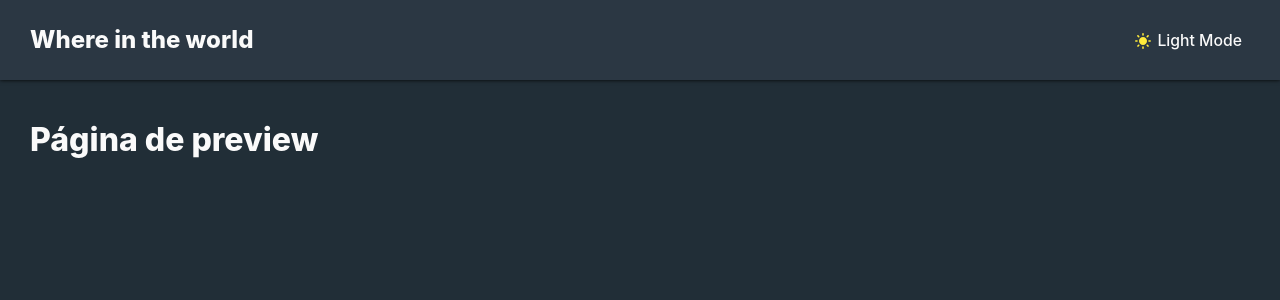
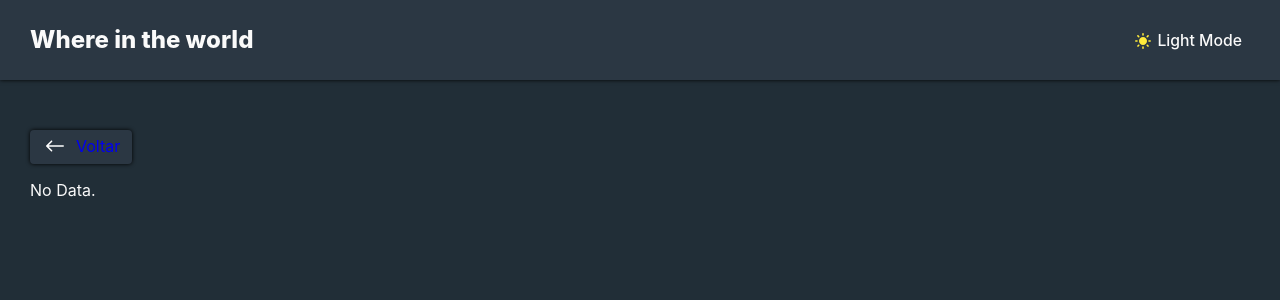
Before and after one commit to Carlosxell/d3-teste, a React (Create React App) app: page /preview/1 in a window 1280 px wide. Shown: the top 300 px of the page. Built offline with nearby package versions, Linux system fonts and the light colour scheme; no server answers.

Commit message:
criação de arquivos e códigos iniciais para página de preview

```diff
--- /dev/null
+++ b/src/assets/css/_components/_cardPreview.scss
@@ -0,0 +1,58 @@
+@import '../_utils/_imports';
+
+.cardPreview {
+  margin-top: pxToEm(48);
+
+  &_boxImg {
+    display: inline-block;
+    overflow: hidden;
+    padding-top: 56.25%;
+    position: relative;
+    width: 100%;
+
+    &_img {
+      height: 100%;
+      left: 0;
+      object-fit: cover;
+      position: absolute;
+      top: 0;
+      width: 100%;
+    }
+  }
+
+  &_body {
+    color: $color-white;
+    display: block;
+    padding: pxToRem(10) pxToRem(15) pxToRem(20);
+    text-decoration: none;
+
+    &_title {
+      font-size: pxToRem(18);
+      margin-bottom: pxToRem(20);
+    }
+
+    &_list {
+      font-size: pxToRem(14);
+      font-weight: 400;
+      list-style: none;
+      margin: 0;
+      padding: 0;
+
+      &_item {
+        margin-bottom: pxToRem(8);
+      }
+    }
+  }
+
+  @media(min-width: pxToRem(692)) {
+    &_imgBox {
+      min-height: pxToRem(120);
+    }
+
+    &_body {
+      padding: pxToRem(15) pxToRem(20) pxToRem(30);
+    }
+  }
+
+  @media(min-width: pxToRem(1200)) {}
+}
--- a/src/assets/css/_components/_forms.scss
+++ b/src/assets/css/_components/_forms.scss
@@ -44,3 +44,37 @@
     width: pxToEm(420);
   }
 }
+
+.btnBack {
+  background-color: $color-dark;
+  box-shadow: 0 0 pxToRem(4) 0 $color-black;
+  border-radius: pxToEm(4);
+  @include flexbox-container(inline-flex, null, null, space-between, center, null);
+  padding: pxToEm(6) pxToEm(12) pxToEm(4);
+  text-decoration: none;
+
+  &_boxImage {
+    display: inline-block;
+    padding-left: pxToEm(4);
+
+    &_img {
+      height: pxToEm(18);
+      width: pxToEm(18);
+    }
+  }
+
+  &_text {
+    display: inline-block;
+    font-size: pxToEm(16);
+    font-width: 600;
+    margin-bottom: pxToEm(4);
+    padding-left: pxToEm(12);
+  }
+
+  &:hover,
+  &:focus,
+  &:active,
+  &:visited {
+    color: $color-white;
+  }
+}
--- a/src/assets/css/_themes/_light.scss
+++ b/src/assets/css/_themes/_light.scss
@@ -6,12 +6,12 @@
 
   .header {
     background-color: $color-white;
-    box-shadow: 0 0 pxToRem(4) 0 $color-dark-gray;
+    box-shadow: 0 0 pxToRem(4) darken($color-gray, 25%);
   }
 
   .cardCountry {
     background-color: $color-white;
-    box-shadow: 0 0  pxToRem(4) darken($color-gray, 25%);
+    box-shadow: 0 0 pxToRem(4) darken($color-gray, 25%);
 
     &_imgBox {
       box-shadow: 0 0 pxToRem(4) darken($color-gray, 25%);
@@ -24,9 +24,8 @@
 
   .formInput {
     background-color: $color-white;
-    box-shadow: 0 0  pxToRem(4) darken($color-gray, 25%);
+    box-shadow: 0 0 pxToRem(4) darken($color-gray, 25%);
     color: $color-dark;
-
 
     &:-moz-placeholder {
       color: $color-dark;
@@ -40,4 +39,17 @@
       color: $color-dark;
     }
   }
+
+  .btnBack {
+    background-color: $color-white;
+    box-shadow: 0 0 pxToRem(4) darken($color-gray, 25%);
+    color: $color-dark;
+
+    &:hover,
+    &:focus,
+    &:active,
+    &:visited {
+      color: $color-dark;
+    }
+  }
 }
--- /dev/null
+++ b/src/components/CardPreview.js
@@ -0,0 +1,68 @@
+import React, { Component } from 'react';
+import '../assets/css/_components/_cardPreview.scss';
+
+class CardPreview extends Component {
+  render() {
+    const { dados } = this.props;
+    return (
+      <div className='cardPreview'>
+        <figure className='cardPreview_boxImg'>
+          <img alt={ dados.name } className='cardPreview_boxImg_img' src={ dados.flag } />
+        </figure>
+
+        <div className='cardPreview_body'>
+          <h2 className='cardPreview_body_title'>{ dados.name }</h2>
+
+          <div className='cardPreview_body_grid'>
+            <ul>
+              <li>
+                <strong>Native Name: </strong>{ dados.nativeName }
+              </li>
+
+              <li>
+                <strong>Population: </strong>{ dados.population }
+              </li>
+
+              <li>
+                <strong>Region: </strong>{ dados.region }
+              </li>
+
+              <li>
+                <strong>Sub Region: </strong>{ dados.subregion }
+              </li>
+
+              <li>
+                <strong>Capital: </strong>{ dados.capital }
+              </li>
+            </ul>
+
+            <ul>
+              <li>
+                <strong>Top Level Domain: </strong>
+                { dados.topLevelDomain.map((item, ind) =>
+                  ((ind === dados.topLevelDomain.length -1) ? (item + '.') : (item + ', ')))
+                }
+              </li>
+
+              <li>
+                <strong>Currencies: </strong>
+                {dados.currencies.map((item, ind) =>
+                  ((ind === dados.currencies.length -1) ? (item.name + '.') : (item.name + ', ')))
+                }
+              </li>
+
+              <li>
+                <strong>Languages: </strong>
+                {dados.languages.map((item, ind) =>
+                  ((ind === dados.languages.length -1) ? (item.name + '.') : (item.name + ', ')))
+                }
+              </li>
+            </ul>
+          </div>
+        </div>
+      </div>
+    );
+  }
+}
+
+export default CardPreview;
--- a/src/views/Home.js
+++ b/src/views/Home.js
@@ -84,7 +84,6 @@ class HomePage extends Component {
   }
 }
 
-
 const mapStateToProps = store => ({
   countries: store.countries.countries,
   categories: store.countries.categories,
--- a/src/views/Preview.js
+++ b/src/views/Preview.js
@@ -1,13 +1,67 @@
 import React, { Component } from 'react';
+import { Link } from "react-router-dom";
+import leftArrowIcon from '../assets/img/left-arrow.svg';
+import leftArrowIconGray from '../assets/img/left-arrow-gray.svg';
+import CardPreview from '../components/CardPreview';
+import { handleGetCountries, handleLoader } from "../actions";
+import { connect } from "react-redux";
 
 class PreviewPage extends Component {
+  constructor(props) {
+    super(props);
+
+    this.state = {
+      dataPreview: null
+    };
+  }
+
+  componentDidMount() {
+    const { countryId } = this.props.match.params;
+
+    if(this.props.countries.length) {
+      this.props.openLoader({ loaderActive: true, loaderText: 'Search for data.' });
+      this.setState({ dataPreview: this.props.countries.filter(item => (item.alpha2Code === countryId))[0] });
+      this.props.openLoader({ loaderActive: false, loaderText: '' });
+    }
+  }
+
+  componentWillReceiveProps(nextProps, nextContext) {
+    const { countryId } = this.props.match.params;
+
+    if(nextProps.countries.length) {
+      this.props.openLoader({ loaderActive: true, loaderText: 'Search for data.' });
+      this.setState({ dataPreview: nextProps.countries.filter(item => (item.alpha2Code === countryId))[0] });
+      this.props.openLoader({ loaderActive: false, loaderText: '' });
+    }
+  }
+
   render() {
     return(
       <div className='previewPage'>
-        <h1>Página de preview</h1>
+        <Link className='btnBack' to={ '/' }>
+          <span className='btnBack_boxImage'>
+            <img alt='Ícone do botão de volta'
+                 className='btnBack_boxImage_img'
+                 src={ this.props.defaultTheme ? leftArrowIcon : leftArrowIconGray } />
+          </span>
+          <span className='btnBack_text'>Voltar</span>
+        </Link>
+
+        { this.state.dataPreview ? ( <CardPreview dados={ this.state.dataPreview } /> ) : ( <p className='noReturn'>No Data.</p> ) }
       </div>
     );
   }
 }
 
-export default PreviewPage;
+const mapStateToProps = store => ({
+  countries: store.countries.countries,
+  categories: store.countries.categories,
+  defaultTheme: store.themes.defaultTheme,
+});
+
+const mapDispatchToProps = (dispatch) => ({
+  getCountries: () => dispatch(handleGetCountries()),
+  openLoader: (obj) => dispatch(handleLoader(obj))
+});
+
+export default connect(mapStateToProps, mapDispatchToProps)(PreviewPage);
```
Also changed, not shown: src/assets/img/left-arrow-gray.svg (added), src/assets/img/left-arrow.svg (added).
